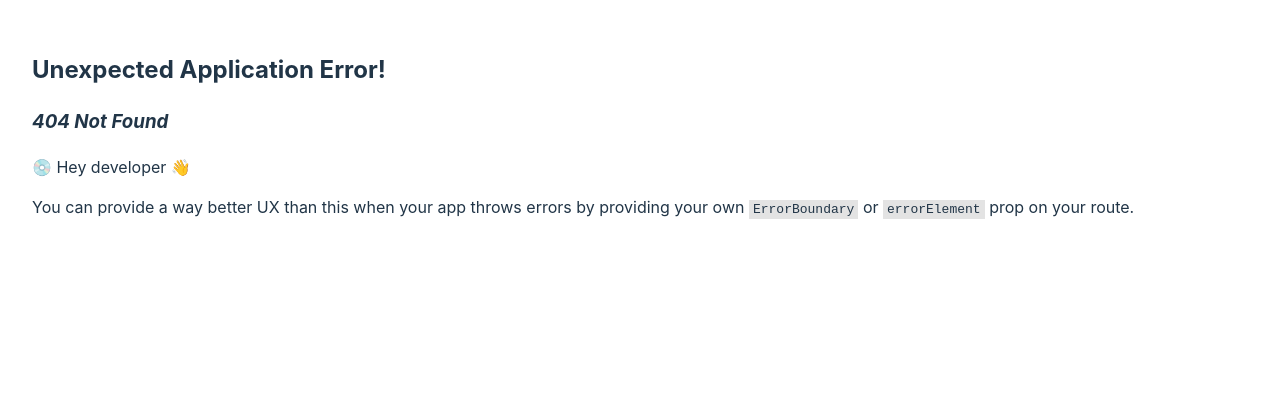
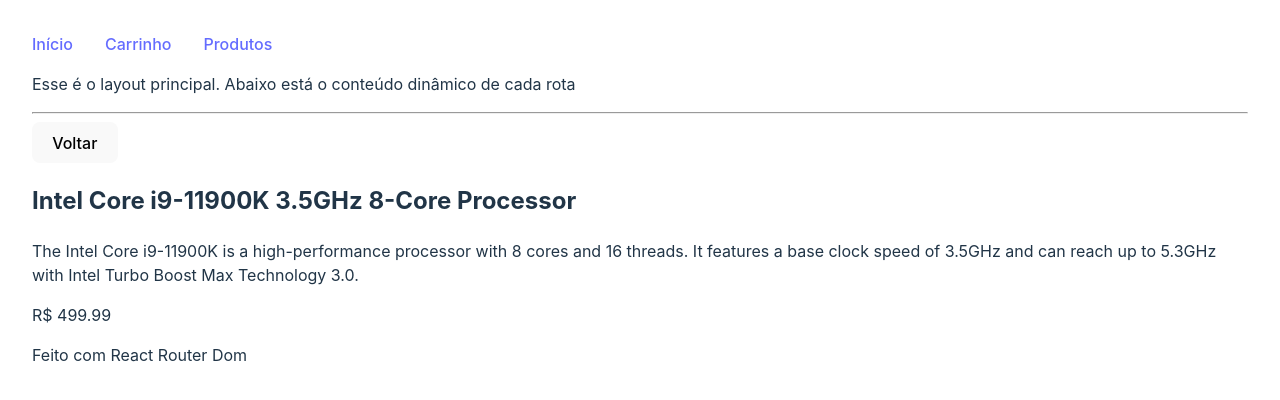
Before and after one commit to lwkas-gabriel/onebitcode-curso, a React (Vite) app in the folder X-react/13-spas/: page /products/1 in a window 1280 px wide. Before the commit this address had no page. Shown: the top 400 px of the page. Built offline with nearby package versions, Linux system fonts and the light colour scheme.

Commit message:
criando rotas dinâmicas com react router dom

```diff
--- /dev/null
+++ b/X-react/13-spas/src/pages/Product.jsx
@@ -0,0 +1,25 @@
+import { Link, useParams } from "react-router-dom";
+import products from "../database.json"
+
+export default function Product(){
+    const { productId } = useParams();
+
+    const product = products.find(p => p.id === +productId);
+
+    if(!product){
+        return (
+            <h2>Oops... Esse produto não foi encontrado =(</h2>
+        )
+    }
+
+    return (
+        <section>
+            <Link to="/products">
+                <button>Voltar</button>
+            </Link>
+                <h2>{product.name}</h2>
+                <p>{product.description}</p>
+                <p>R$ {product.price}</p>
+        </section>
+    )
+}
--- a/X-react/13-spas/src/pages/Products.jsx
+++ b/X-react/13-spas/src/pages/Products.jsx
@@ -1,3 +1,4 @@
+import { Link } from "react-router-dom"
 import products from "../database.json"
 
 export default function Products(){
@@ -12,7 +13,9 @@
                         <li key={product.id}>
                             <h4>{product.name}</h4>
                             <p>R$ {product.price}</p>
-                            <button>Ver</button>
+                            <Link to={`/products/${product.id}`}>
+                                <button>Ver</button>
+                            </Link>
                             <button>Compras</button>
                         </li>
                     ))}
--- a/X-react/13-spas/src/router.jsx
+++ b/X-react/13-spas/src/router.jsx
@@ -4,6 +4,7 @@
 import Cart from "./pages/Cart"
 import AdminHome from "./pages/admin/AdminHome"
 import RootLayout from "./pages/RootLayout"
+import Product from "./pages/Product"
 
 const router = createBrowserRouter([
     {
@@ -16,6 +17,9 @@
             path: "products",
             element: <Products />
         }, {
+            path: "products/:productId",
+            element: <Product />
+        }, {
             path: "cart",
             element: <Cart />
         }]
```
